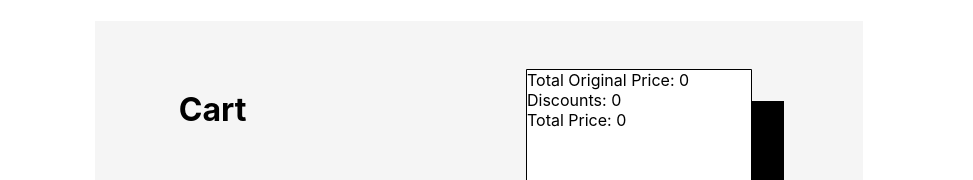
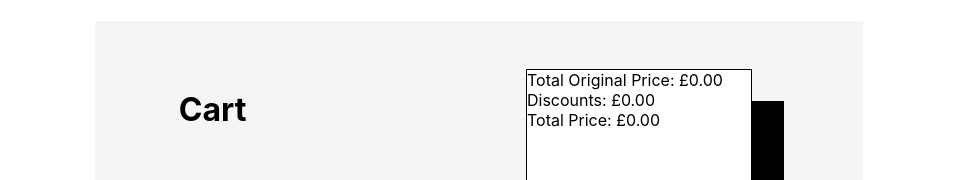
Before and after one commit to klaryon/three_item_store, a React (Create React App) app: page /shop in a window 1280 px wide. Shown: the part 145-325 px from the top of the page, without its empty margins (161-1134 px from the left). Built offline with nearby package versions, Linux system fonts and the light colour scheme.

Commit message:
currency format

```diff
--- a/src/App.js
+++ b/src/App.js
@@ -11,7 +11,7 @@ const App = () => {
   const [discount, setDiscount] = useState(0);
   const [totalPrice, setTotalPrice] = useState(0);
 
-  const handleAddCart = (id, name, price, count) => {
+  const handleAddCart = (id, name, price, unitdiscount, count) => {
 
     const indexExistCart = cart.findIndex(i => i.id === id)
     const greenTeaId = "GR1"
@@ -22,7 +22,7 @@ const App = () => {
     if (indexExistCart > -1 && id === greenTeaId) {
       const doubleCount = count * 2;
       const discount = 0;
-      const newCountObjectItem = {id: id, name: name, price: price, count: count, doubleCount: doubleCount, discount: discount};
+      const newCountObjectItem = {id: id, name: name, price: price, count: count, discount: discount, doubleCount: doubleCount};
       cart.splice(indexExistCart, 1, newCountObjectItem);
     }
     if (indexExistCart > -1 && id === strawberryId && count < 3) {
@@ -31,7 +31,7 @@ const App = () => {
       cart.splice(indexExistCart, 1, newCountObjectItem);
     }
     if (indexExistCart > -1 && id === strawberryId && count > 3) {
-      const discount = (count - 3) * 0.5;
+      const discount = (count - 3) * unitdiscount;
       const newCountObjectItem = {id: id, name: name, price: price, count: count, discount: discount};
       cart.splice(indexExistCart, 1, newCountObjectItem);
     }
@@ -41,7 +41,7 @@ const App = () => {
       cart.splice(indexExistCart, 1, newCountObjectItem);
     }
     if (indexExistCart > -1 && id === coffeeId && count >= 3) {
-      const discount = count * 3.74;
+      const discount = count * unitdiscount;
       const newCountObjectItem = {id: id, name: name, price: price, count: count, discount: discount};
       cart.splice(indexExistCart, 1, newCountObjectItem);
     }
@@ -49,7 +49,7 @@ const App = () => {
     if (indexExistCart === -1 && id === greenTeaId) {
       const doubleCount = count * 2;
       const discount = 0;
-      const newObjectItem = {id: id, name: name, price: price, count: count, doubleCount: doubleCount, discount: discount};
+      const newObjectItem = {id: id, name: name, price: price, count: count, discount: discount, doubleCount: doubleCount};
       cart.push(newObjectItem)
     }
     if (indexExistCart === -1 && id === strawberryId && count <= 3) {
@@ -58,7 +58,7 @@ const App = () => {
       cart.push(newObjectItem)
     }
     if (indexExistCart === -1 && id === strawberryId && count > 3) {
-      const discount = (count - 3) * 0.5;
+      const discount = (count - 3) * unitdiscount;
       const newObjectItem = {id: id, name: name, price: price, count: count, discount: discount};
       cart.push(newObjectItem)
     }
@@ -68,7 +68,7 @@ const App = () => {
       cart.push(newObjectItem)
     }
     if (indexExistCart === -1 && id === coffeeId && count >= 3) {
-      const discount = count * 3.74;
+      const discount = count * unitdiscount;
       const newObjectItem = {id: id, name: name, price: price, count: count, discount: discount};
       cart.push(newObjectItem)
     }
--- a/src/components/units/CardItem/CardItem.js
+++ b/src/components/units/CardItem/CardItem.js
@@ -1,6 +1,7 @@
 import React, { useState} from "react"
 import { StyledCartItem, StyledCardBody, Name, Price, SmallParagraph, StyledQuantitySelector, StyledButton, Button, Unit } from "./styles"
 import QuantitySelector from "../QuantitySelector/QuantitySelector"
+import formatterNumber from "../../../helpers/utils"
 
 const CardItem = ({item, handleAddCart}) => {
 
@@ -21,7 +22,7 @@ const CardItem = ({item, handleAddCart}) => {
 
     const handleClick = (e) => {
         e.preventDefault();
-        handleAddCart(item.id, item.name, item.price, count)
+        handleAddCart(item.id, item.name, item.price, item.unitdiscount, count)
         localStorage.setItem(item.id, count)
     }
 
@@ -30,7 +31,7 @@ const CardItem = ({item, handleAddCart}) => {
             <img src={item.image} alt={item.name}/>
             <StyledCardBody>
                 <Name>{item.name}</Name>
-                <Price>€ {item.price} <Unit>per unit</Unit></Price>
+                <Price>{formatterNumber(item.price)} <Unit>per unit</Unit></Price>
                 <SmallParagraph>{item.description}</SmallParagraph>
             </StyledCardBody>
             <StyledQuantitySelector>
--- a/src/components/units/CartLine/CartLine.js
+++ b/src/components/units/CartLine/CartLine.js
@@ -1,5 +1,6 @@
 import React from "react"
 // import { } from "./styles"
+import formatterNumber from "../../../helpers/utils"
 
 const CartLine = ({item}) => {
     return(
@@ -7,7 +8,7 @@ const CartLine = ({item}) => {
             {item.count}
             {item.id}
             {item.name}
-            {item.price}
+            {formatterNumber(item.price)}
         </div>
     )
 }
--- /dev/null
+++ b/src/helpers/utils.js
@@ -0,0 +1,8 @@
+const formatterNumber = number => {
+    return new Intl.NumberFormat('en', {
+        style: 'currency',
+        currency: 'GBP',
+    }).format(number);
+}
+
+export default formatterNumber;
--- a/src/screens/Shop/Shop.js
+++ b/src/screens/Shop/Shop.js
@@ -2,6 +2,7 @@ import React from "react";
 import Body from "../../components/layout/Body/Body";
 import CartLine from "../../components/units/CartLine/CartLine"
 import {StyledShop, StyledCartLine, Heading, StyledCartItems, StyledPrice, OriginalPrice, Discounts, TotalPrice} from "./styles"
+import formatterNumber from "../../helpers/utils"
 
 const Shop = ({cart, totalItems, originalPrice, discount, totalPrice}) => {
 
@@ -9,6 +10,7 @@ const Shop = ({cart, totalItems, originalPrice, discount, totalPrice}) => {
         <CartLine item={item} key={item.id} />
         )
     )
+
     return (
         <Body totalItems={totalItems}>
             <StyledShop>
@@ -19,9 +21,9 @@ const Shop = ({cart, totalItems, originalPrice, discount, totalPrice}) => {
                     </StyledCartLine>
                 </StyledCartItems>
                 <StyledPrice>
-                    <OriginalPrice>Total Original Price: {originalPrice}</OriginalPrice>
-                    <Discounts>Discounts: {discount}</Discounts>
-                    <TotalPrice>Total Price: {totalPrice}</TotalPrice>
+                    <OriginalPrice>Total Original Price: {formatterNumber(originalPrice.toFixed(2))}</OriginalPrice>
+                    <Discounts>Discounts: {formatterNumber(discount.toFixed(2))}</Discounts>
+                    <TotalPrice>Total Price: {formatterNumber(totalPrice.toFixed(2))}</TotalPrice>
                 </StyledPrice>
             </StyledShop>
         </Body>
```
